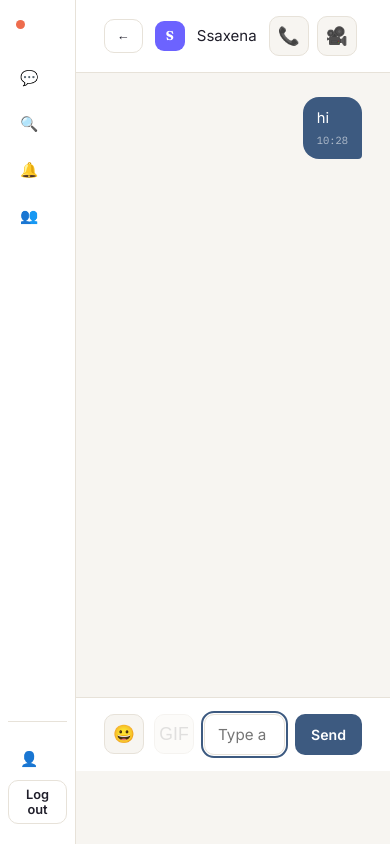
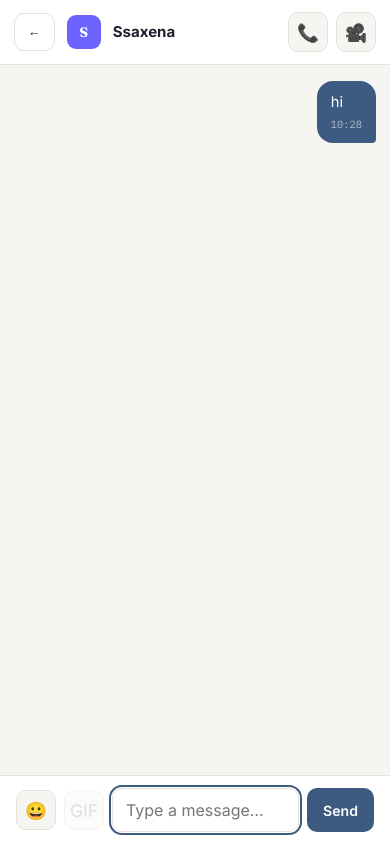
Before and after one commit to Luci77777/Chat, a Django app: a page that uses templates/base.html in a window 390 px wide. Run offline with Django 5.2, Linux system fonts and the light colour scheme; a user stored in the database is signed in; data comes from the database, SQL or seed files in the repository; data that the repository does not hold is empty.

Commit message:
Add files via upload

```diff
--- a/static/css/style.css
+++ b/static/css/style.css
@@ -13,9 +13,18 @@
   --mint: #2EC4B6;
   --radius: 14px;
   --shadow: 0 1px 2px rgba(32,31,43,0.04), 0 8px 24px rgba(32,31,43,0.06);
+  --shadow-lg: 0 16px 40px rgba(32,31,43,0.16);
+  --sidebar-w: 220px;
+  --sidebar-w-tablet: 76px;
+  --bottom-nav-h: 62px;
+  --safe-b: env(safe-area-inset-bottom, 0px);
+  --safe-t: env(safe-area-inset-top, 0px);
 }
 
 *{box-sizing:border-box;}
+*:focus-visible{outline:2px solid var(--navy); outline-offset:2px;}
+
+html{-webkit-text-size-adjust:100%;}
 
 body{
   margin:0;
@@ -24,6 +33,8 @@ body{
   font-family:'Inter', sans-serif;
   font-size:15px;
   line-height:1.5;
+  -webkit-font-smoothing:antialiased;
+  overscroll-behavior-y:none;
 }
 
 h1,h2,h3,.brand{
@@ -32,17 +43,22 @@ h1,h2,h3,.brand{
   letter-spacing:-0.01em;
 }
 
-a{color:var(--navy); text-decoration:none;}
+img{max-width:100%;}
+
+a{color:var(--navy); text-decoration:none; transition:color .15s ease;}
 a:hover{color:var(--navy-dark);}
+
+button, input{font-family:inherit;}
 
 .app-shell{
   display:flex;
   min-height:100vh;
+  min-height:100dvh;
 }
 
 /* ---------- Sidebar ---------- */
 .sidebar{
-  width:220px;
+  width:var(--sidebar-w);
   flex-shrink:0;
   background:var(--surface);
   border-right:1px solid var(--border);
@@ -64,6 +80,7 @@ a:hover{color:var(--navy-dark);}
   width:9px;height:9px;border-radius:50%;
   background:var(--coral);
   display:inline-block;
+  flex-shrink:0;
 }
 
 .nav-link{
@@ -75,7 +92,12 @@ a:hover{color:var(--navy-dark);}
   color:var(--ink);
   font-weight:500;
   font-size:0.92rem;
+  gap:10px;
+  transition:background .15s ease;
+  position:relative;
 }
+.nav-link .icon{display:none; font-size:1.15rem; line-height:1;}
+.nav-link .label-row{display:flex; align-items:center; gap:10px; min-width:0;}
 .nav-link:hover{background:var(--bg); color:var(--ink);}
 .nav-link.active{background:var(--navy); color:#fff;}
 .nav-link.active:hover{color:#fff;}
@@ -88,13 +110,18 @@ a:hover{color:var(--navy-dark);}
   padding:1px 7px;
   border-radius:999px;
   font-family:'IBM Plex Mono', monospace;
+  flex-shrink:0;
 }
 
 .sidebar-footer{
   margin-top:auto;
   padding-top:16px;
   border-top:1px solid var(--border);
+  display:flex;
+  flex-direction:column;
+  gap:4px;
 }
+.sidebar-footer form{width:100%;}
 
 /* ---------- Main content ---------- */
 .main{
@@ -130,7 +163,7 @@ a:hover{color:var(--navy-dark);}
   flex-shrink:0;
   font-size:1rem;
 }
-.avatar.sm{width:30px;height:30px;border-radius:9px;font-size:0.8rem;}
+.avatar.sm{width:34px;height:34px;border-radius:9px;font-size:0.85rem;}
 .avatar.lg{width:56px;height:56px;border-radius:16px;font-size:1.3rem;}
 
 /* ---------- Cards / forms ---------- */
@@ -142,23 +175,39 @@ a:hover{color:var(--navy-dark);}
   box-shadow:var(--shadow);
 }
 
+.auth-wrap{
+  min-height:100vh;
+  min-height:100dvh;
+  display:flex;
+  align-items:center;
+  justify-content:center;
+  padding:24px 16px;
+}
+.auth-card{
+  width:100%;
+  max-width:380px;
+}
+
 .form-row{margin-bottom:16px;}
 .form-row label{display:block; font-size:0.85rem; font-weight:600; margin-bottom:6px; color:var(--muted);}
-input[type=text], input[type=password], input[type=email], input[type=search]{
+input[type=text], input[type=password], input[type=email], input[type=search], textarea{
   width:100%;
-  padding:10px 13px;
+  padding:11px 13px;
   border:1px solid var(--border);
   border-radius:10px;
   font-family:'Inter', sans-serif;
-  font-size:0.95rem;
+  font-size:1rem;
   background:var(--bg);
   color:var(--ink);
+  transition:border-color .15s ease, background .15s ease;
 }
-input:focus{outline:2px solid var(--navy); outline-offset:1px; background:#fff;}
+input:focus, textarea:focus{outline:2px solid var(--navy); outline-offset:1px; background:#fff;}
+.field-error{color:var(--coral-dark); font-size:0.8rem; margin:6px 0 0 0;}
 
 .btn{
-  display:inline-flex; align-items:center; gap:6px;
-  padding:9px 16px;
+  display:inline-flex; align-items:center; justify-content:center; gap:6px;
+  padding:10px 16px;
+  min-height:40px;
   border-radius:10px;
   border:none;
   font-family:'Inter', sans-serif;
@@ -166,7 +215,10 @@ input:focus{outline:2px solid var(--navy); outline-offset:1px; background:#fff;}
   font-size:0.88rem;
   cursor:pointer;
   text-align:center;
+  transition:background .15s ease, opacity .15s ease, transform .08s ease;
+  white-space:nowrap;
 }
+.btn:active{transform:scale(0.97);}
 .btn-primary{background:var(--navy); color:#fff;}
 .btn-primary:hover{background:var(--navy-dark); color:#fff;}
 .btn-coral{background:var(--coral); color:#fff;}
@@ -175,7 +227,8 @@ input:focus{outline:2px solid var(--navy); outline-offset:1px; background:#fff;}
 .btn-ghost:hover{background:var(--bg);}
 .btn-danger{background:#fff; border:1px solid #E8B4A6; color:var(--coral-dark);}
 .btn-danger:hover{background:#FBEAE4;}
-.btn-sm{padding:6px 12px; font-size:0.8rem;}
+.btn-sm{padding:7px 13px; font-size:0.8rem; min-height:34px;}
+.btn-block{width:100%;}
 .btn[disabled]{opacity:0.55; cursor:default;}
 
 .pill{
@@ -222,17 +277,29 @@ input:focus{outline:2px solid var(--navy); outline-offset:1px; background:#fff;}
 .flash.info{background:#EAF1F8; color:var(--navy-dark); border-color:#C9DAEA;}
 
 /* ---------- Chat room ---------- */
-.chat-room{display:flex; flex-direction:column; height:calc(100vh - 73px);}
+.chat-room{
+  display:flex;
+  flex-direction:column;
+  height:100vh;
+  height:100dvh;
+}
 .chat-header{
-  padding:16px 28px;
+  padding:14px 20px;
   border-bottom:1px solid var(--border);
   display:flex; align-items:center; gap:12px;
   background:var(--surface);
+  flex-shrink:0;
+  padding-top:calc(14px + var(--safe-t));
 }
+.chat-header .who{flex:1; min-width:0;}
+.chat-header .who .fname{font-weight:700; overflow:hidden; text-overflow:ellipsis; white-space:nowrap;}
+.chat-header .who .fsub{color:var(--muted); font-size:0.8rem; overflow:hidden; text-overflow:ellipsis; white-space:nowrap;}
+
 .chat-messages{
   flex:1;
   overflow-y:auto;
-  padding:24px 28px;
+  -webkit-overflow-scrolling:touch;
+  padding:20px 20px;
   display:flex;
   flex-direction:column;
   gap:10px;
@@ -240,11 +307,12 @@ input:focus{outline:2px solid var(--navy); outline-offset:1px; background:#fff;}
 .bubble-row{display:flex;}
 .bubble-row.mine{justify-content:flex-end;}
 .bubble{
-  max-width:60%;
+  max-width:72%;
   padding:10px 14px;
   border-radius:16px;
   font-size:0.92rem;
   word-wrap:break-word;
+  overflow-wrap:anywhere;
   white-space:pre-wrap;
 }
 .bubble-row:not(.mine) .bubble{background:var(--surface); border:1px solid var(--border); border-bottom-left-radius:4px;}
@@ -252,12 +320,15 @@ input:focus{outline:2px solid var(--navy); outline-offset:1px; background:#fff;}
 .bubble .time{display:block; font-family:'IBM Plex Mono', monospace; font-size:0.65rem; opacity:0.6; margin-top:4px;}
 
 .chat-input-bar{
-  padding:16px 28px;
+  padding:12px 16px;
+  padding-bottom:calc(12px + var(--safe-b));
   border-top:1px solid var(--border);
   background:var(--surface);
   display:flex;
-  gap:10px;
+  gap:8px;
+  align-items:center;
   position:relative;
+  flex-shrink:0;
 }
 .chat-input-bar input{flex:1;}
 
@@ -495,8 +572,110 @@ input:focus{outline:2px solid var(--navy); outline-offset:1px; background:#fff;}
 .mt-24{margin-top:24px;}
 .mb-16{margin-bottom:16px;}
 
-@media (max-width: 720px){
-  .sidebar{width:76px; padding:20px 8px;}
-  .sidebar .brand span:last-child, .nav-link span.label{display:none;}
-  .content{padding:20px;}
+/* =========================================================
+   Responsive breakpoints
+   ========================================================= */
+
+/* Tablet: collapse sidebar to an icon rail */
+@media (max-width: 900px){
+  .sidebar{width:var(--sidebar-w-tablet); padding:20px 8px;}
+  .sidebar .brand span:last-child{display:none;}
+  .nav-link{justify-content:center; padding:12px 6px;}
+  .nav-link .icon{display:inline-block;}
+  .nav-link .label{display:none;}
+  .nav-link .badge{position:absolute; top:4px; right:4px; min-width:16px; height:16px; padding:0 4px; display:flex; align-items:center; justify-content:center; font-size:0.62rem;}
+  .content{padding:24px 20px;}
 }
+
+/* Phone: sidebar becomes a fixed bottom tab bar */
+@media (max-width: 640px){
+  .app-shell{flex-direction:column;}
+
+  .sidebar{
+    position:fixed;
+    left:0; right:0; bottom:0;
+    width:100%;
+    height:auto;
+    flex-direction:row;
+    align-items:stretch;
+    justify-content:space-around;
+    padding:6px 4px calc(6px + var(--safe-b));
+    border-right:none;
+    border-top:1px solid var(--border);
+    gap:0;
+    z-index:50;
+    box-shadow:0 -4px 16px rgba(32,31,43,0.06);
+  }
+  .sidebar .brand{display:none;}
+  .sidebar-footer{
+    margin-top:0;
+    padding-top:0;
+    border-top:none;
+    display:contents;
+  }
+  .sidebar-footer form{display:none;} /* logout lives on the profile page on mobile */
+
+  .nav-link{
+    flex-direction:column;
+    justify-content:center;
+    gap:2px;
+    padding:6px 4px;
+    border-radius:12px;
+    flex:1;
+    min-width:0;
+  }
+  .nav-link .label-row{flex-direction:column; gap:2px;}
+  .nav-link .icon{display:inline-block; font-size:1.3rem;}
+  .nav-link .label{display:block; font-size:0.62rem; font-weight:600; max-width:100%; overflow:hidden; text-overflow:ellipsis; white-space:nowrap;}
+  .nav-link .badge{position:absolute; top:2px; right:calc(50% - 20px); min-width:15px; height:15px; padding:0 3px; display:flex; align-items:center; justify-content:center; font-size:0.6rem;}
+  .nav-link.active{background:var(--navy);}
+
+  /* room for the bottom tab bar */
+  .main{padding-bottom:calc(var(--bottom-nav-h) + var(--safe-b));}
+
+  /* the chat room takes over the whole screen: hide the tab bar so it
+     doesn't compete with the message composer for thumb space */
+  body:has(.chat-room) .sidebar{display:none;}
+  body:has(.chat-room) .main{padding-bottom:0;}
+
+  .topbar{padding:14px 16px; padding-top:calc(14px + var(--safe-t));}
+  .content{padding:18px 14px;}
+  .content.wide{padding:0;}
+
+  .card{padding:18px;}
+
+  .btn{min-height:44px;}
+  .btn-sm{min-height:38px;}
+
+  .bubble{max-width:84%;}
+  .chat-messages{padding:16px 14px;}
+  .chat-header{padding:12px 14px; padding-top:calc(12px + var(--safe-t));}
+
+  .picker-panel{
+    position:fixed;
+    left:0; right:0; bottom:0;
+    max-width:none;
+    border-radius:18px 18px 0 0;
+    max-height:66vh;
+    padding-bottom:var(--safe-b);
+  }
+
+  .emoji-grid{grid-template-columns:repeat(6, 1fr);}
+
+  .call-banner{left:12px; right:12px; width:auto;}
+  .call-video-stage{width:94vw; height:52vh;}
+  .call-video-stage video#call-local-video{width:96px; height:64px;}
+  .call-peer-name{font-size:1.3rem;}
+  .call-ctrl-btn{width:56px; height:56px; font-size:1.3rem;}
+
+  .list-row .row-actions{width:100%; justify-content:flex-start; margin-left:48px;}
+  .list-row .row-actions .btn{flex:1; min-width:100px;}
+
+  .auth-card{max-width:420px;}
+}
+
+@media (max-width: 380px){
+  .nav-link .label{font-size:0.58rem;}
+  .avatar{width:36px; height:36px; border-radius:10px; font-size:0.9rem;}
+  .bubble{max-width:88%;}
+}
```
Also changed, not shown: other parts of static/css/style.css (+22 -8 lines).
